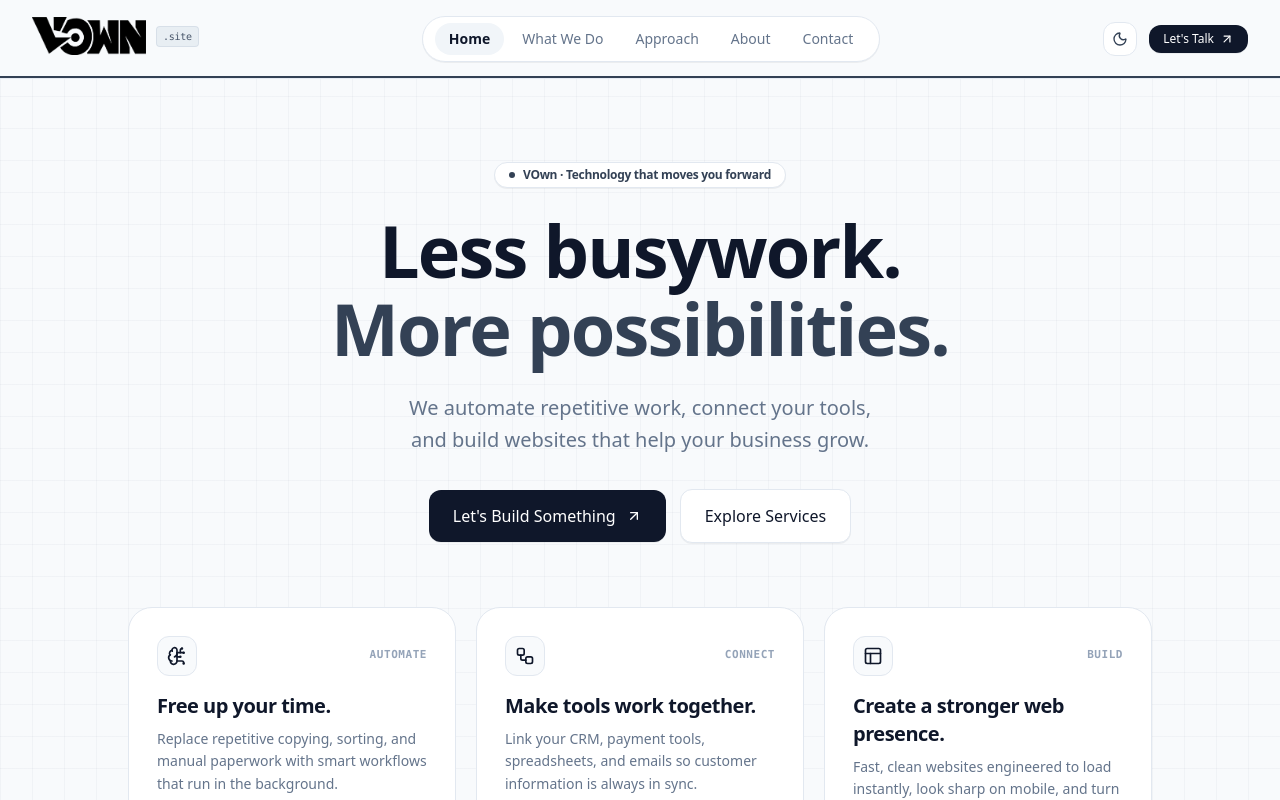
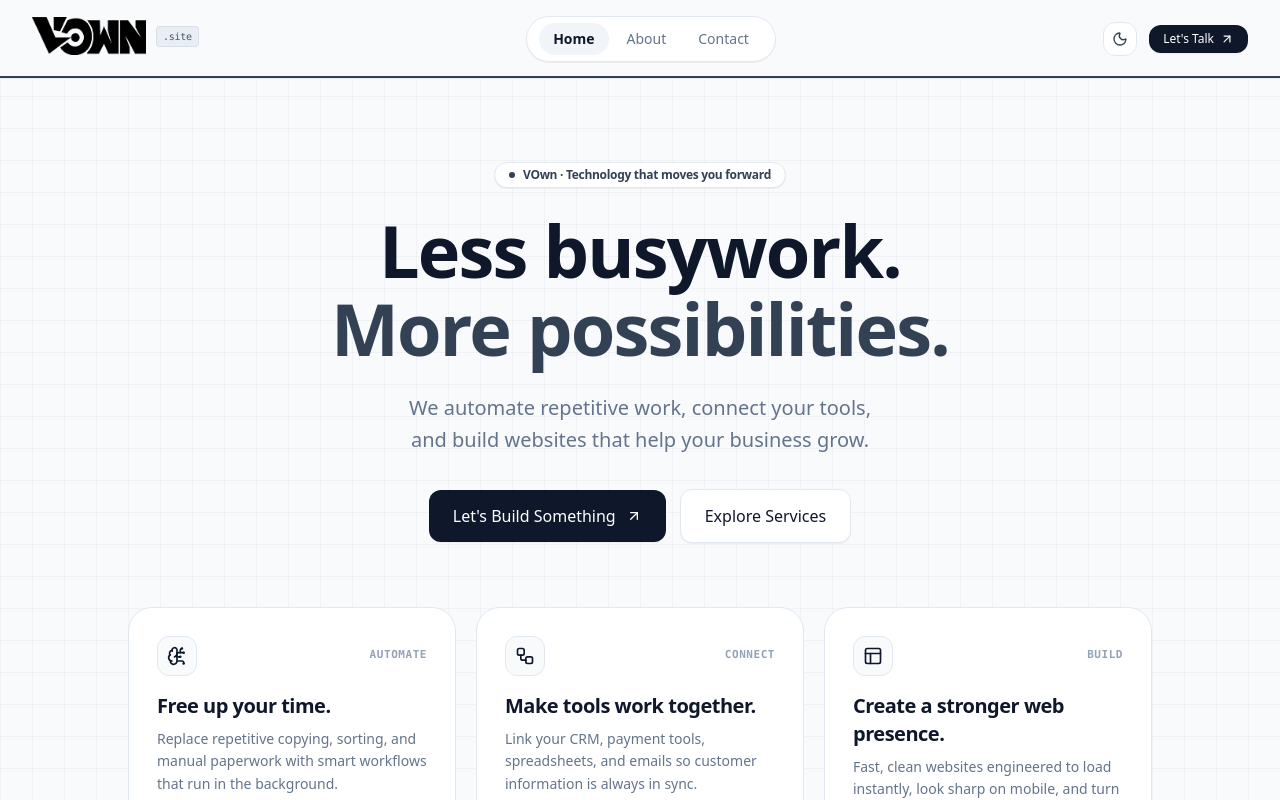
Before and after one commit to vownofficial-cloud/vown, a Next.js app: page / in a window 1280 px wide. Shown: the top 800 px of the page. Built offline with nearby package versions, Linux system fonts and the light colour scheme.

Commit message:
fix(nav): hide What We Do and Approach from header menus

```diff
--- a/src/components/layout/Navbar.tsx
+++ b/src/components/layout/Navbar.tsx
@@ -16,6 +16,10 @@ export function Navbar() {
   const [isScrolled, setIsScrolled] = useState(false);
   const [isMobileMenuOpen, setIsMobileMenuOpen] = useState(false);
   const pathname = usePathname();
+  // Keep the homepage sections accessible without listing them in the header menu.
+  const headerNavItems = siteConfig.navItems.filter(
+    (item) => item.label !== "What We Do" && item.label !== "Approach"
+  );
   const [activeHash, setActiveHash] = useState("");
 
   // Keep section navigation in sync when arriving from other pages or browser history.
@@ -78,7 +82,7 @@ export function Navbar() {
 
             {/* Desktop Navigation Links */}
             <nav className="hidden lg:flex min-w-0 items-center gap-0.5 xl:gap-1 px-2 xl:px-3 py-1.5 rounded-full bg-white dark:bg-[#111827] border border-[#E2E8F0] dark:border-slate-800 shadow-2xs">
-              {siteConfig.navItems.map((item) => {
+              {headerNavItems.map((item) => {
                 const active = isLinkActive(item.href);
                 return (
                   <Link
@@ -156,7 +160,7 @@ export function Navbar() {
                 <span>vown.site</span>
               </div>
               <div className="flex flex-col space-y-1.5">
-                {siteConfig.navItems.map((item) => {
+                {headerNavItems.map((item) => {
                   const active = isLinkActive(item.href);
                   return (
                     <Link
```
